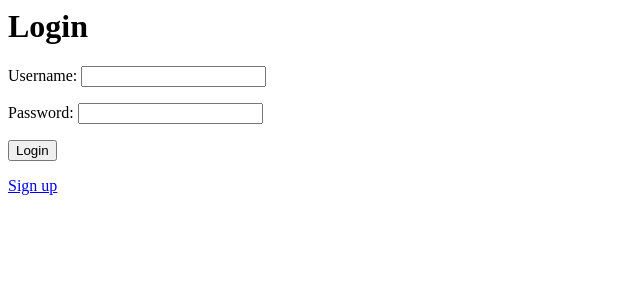
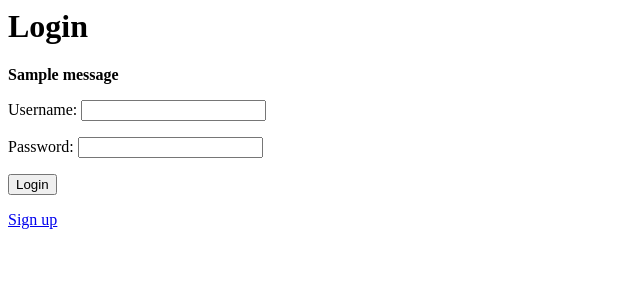
Before and after one commit to Bhavik-Gilbert/Empire-Penguin, a Django app: page /login/ in a window 1280 px wide. Shown: the top 300 px of the page, without its empty margins (0-640 px from the left). Run offline with Django 4.2, Linux system fonts and the light colour scheme; tables that the repository leaves empty hold one stand-in row (values such as "Sample post"); one stand-in notice (Sample message) is shown.

Commit message:
Add flash error message after unsuccessful message

```diff
--- a/microblogs/templates/login.html
+++ b/microblogs/templates/login.html
@@ -5,6 +5,10 @@
 
 <body>
     <h1>Login</h1>
+
+    {% for message in messages %}
+    <p><strong> {{ message }} </strong></p>
+    {% endfor %}
 
     <form action="{% url 'login' %}" method="post">
         {% csrf_token %}
--- a/microblogs/views.py
+++ b/microblogs/views.py
@@ -1,7 +1,6 @@
-from contextlib import redirect_stderr
-from urllib.request import Request
 from django.contrib.auth import authenticate, login
 from django.shortcuts import render, redirect
+from django.contrib import messages
 
 from .models import User
 from .forms import LogInForm, SignUpForm
@@ -36,6 +35,9 @@ def log_in(request):
                 login(request, user)
                 return redirect('feed')
 
+        # Add error messages
+        messages.add_message(request, messages.ERROR, "The username or passsword is incorrect")
+
     form = LogInForm()
     return render(request, 'login.html', {'form': form})
 
```
Also changed, not shown: microblogs/tests/test_login_view.py (+9 -1 lines).
